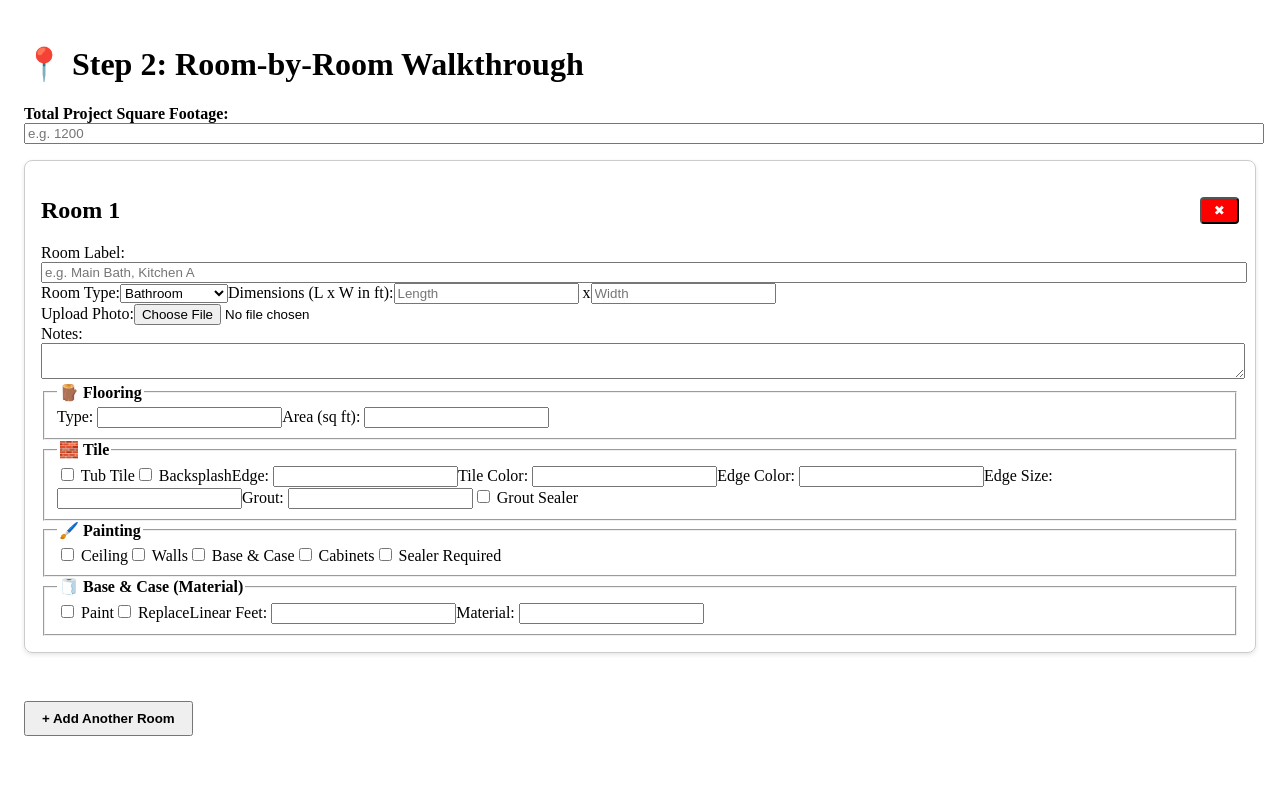
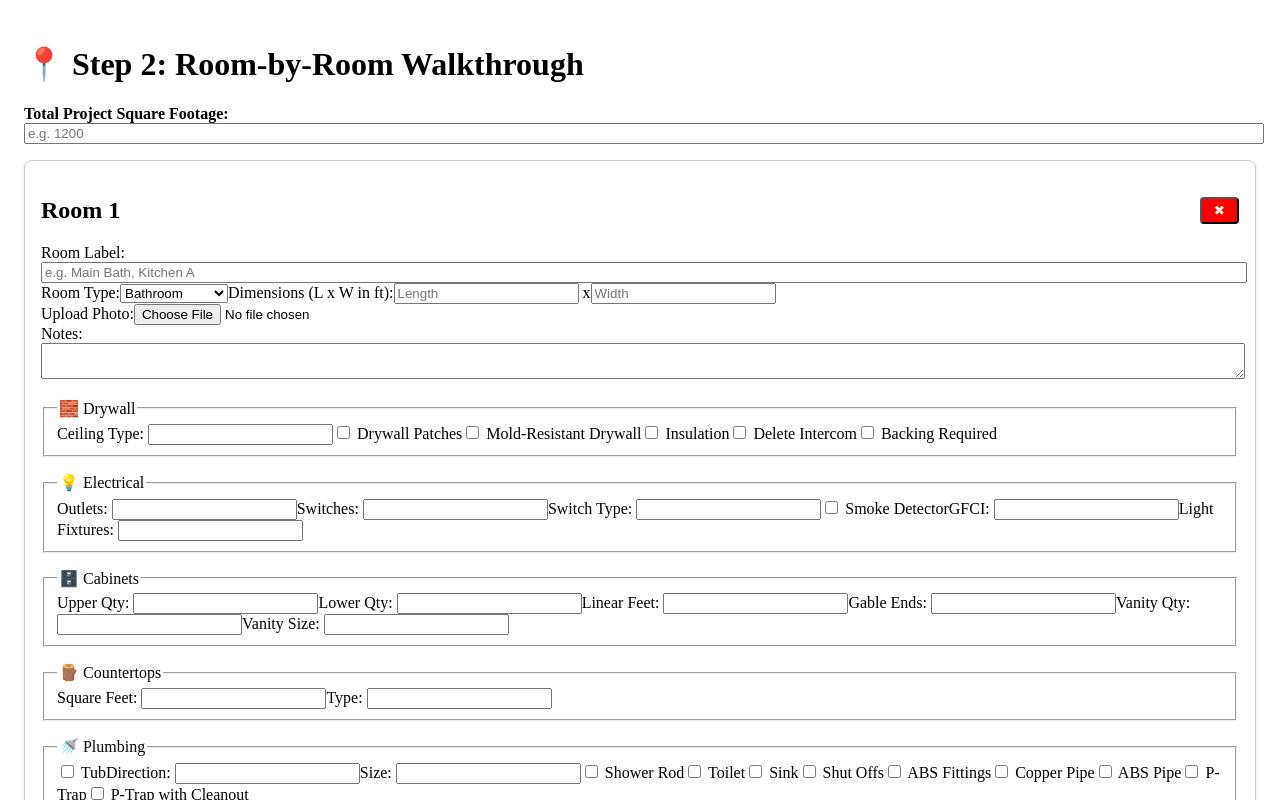
Before and after one commit to EnmanConstruction/Walkthrough-Quote-too, a Next.js app: page /step-2 in a window 1280 px wide. Shown: the top 800 px of the page. Built offline with nearby package versions, Linux system fonts and the light colour scheme.

Commit message:
Update step-2.js
added trade details

```diff
--- a/pages/step-2.js
+++ b/pages/step-2.js
@@ -1,4 +1,4 @@
-// File: /pages/walkthrough/step-2.js
+// Full working visual rendering version with all trade sections
 
 import { useState } from 'react';
 
@@ -35,6 +35,49 @@
     replace: false,
     linearFeet: '',
     material: '',
+  },
+  drywall: {
+    ceilingType: '',
+    drywallPatches: false,
+    moldDrywall: false,
+    insulation: false,
+    deleteIntercom: false,
+    backingRequired: false,
+  },
+  electrical: {
+    outlets: '',
+    switches: '',
+    switchType: '',
+    smokeDetector: false,
+    gfci: '',
+    lightFixtures: '',
+  },
+  cabinets: {
+    upperQty: '',
+    lowerQty: '',
+    linearFeet: '',
+    gableEnds: '',
+    vanityQty: '',
+    vanitySize: '',
+  },
+  countertops: {
+    sqft: '',
+    type: '',
+  },
+  plumbing: {
+    tub: false,
+    tubDirection: '',
+    tubSize: '',
+    showerRod: false,
+    toilet: false,
+    sink: false,
+    absFittings: false,
+    copperPipe: false,
+    shutOffs: false,
+    absPipe: false,
+    pTrap: false,
+    pTrapCleanout: false,
+    plumbingNotes: '',
   },
 };
 
@@ -103,39 +146,60 @@
           <label>Notes:</label>
           <textarea value={room.notes} onChange={(e) => handleChange(index, null, 'notes', e.target.value)} style={{ width: '100%' }} /><br />
 
-          <fieldset>
-            <legend>🪵 <strong>Flooring</strong></legend>
-            Type: <input value={room.flooring.type} onChange={(e) => handleChange(index, 'flooring', 'type', e.target.value)} />
-            Area (sq ft): <input value={room.flooring.area} onChange={(e) => handleChange(index, 'flooring', 'area', e.target.value)} />
+          {/* Additional Trade Fields Start Here */}
+
+          <fieldset style={{ marginTop: '1rem' }}>
+            <legend>🧱 Drywall</legend>
+            Ceiling Type: <input value={room.drywall.ceilingType} onChange={(e) => handleChange(index, 'drywall', 'ceilingType', e.target.value)} />
+            <label><input type="checkbox" checked={room.drywall.drywallPatches} onChange={(e) => handleChange(index, 'drywall', 'drywallPatches', e.target.checked)} /> Drywall Patches</label>
+            <label><input type="checkbox" checked={room.drywall.moldDrywall} onChange={(e) => handleChange(index, 'drywall', 'moldDrywall', e.target.checked)} /> Mold-Resistant Drywall</label>
+            <label><input type="checkbox" checked={room.drywall.insulation} onChange={(e) => handleChange(index, 'drywall', 'insulation', e.target.checked)} /> Insulation</label>
+            <label><input type="checkbox" checked={room.drywall.deleteIntercom} onChange={(e) => handleChange(index, 'drywall', 'deleteIntercom', e.target.checked)} /> Delete Intercom</label>
+            <label><input type="checkbox" checked={room.drywall.backingRequired} onChange={(e) => handleChange(index, 'drywall', 'backingRequired', e.target.checked)} /> Backing Required</label>
           </fieldset>
 
-          <fieldset>
-            <legend>🧱 <strong>Tile</strong></legend>
-            <label><input type="checkbox" checked={room.tile.hasTubTile} onChange={(e) => handleChange(index, 'tile', 'hasTubTile', e.target.checked)} /> Tub Tile</label>
-            <label><input type="checkbox" checked={room.tile.hasBacksplash} onChange={(e) => handleChange(index, 'tile', 'hasBacksplash', e.target.checked)} /> Backsplash</label>
-            Edge: <input value={room.tile.edge} onChange={(e) => handleChange(index, 'tile', 'edge', e.target.value)} />
-            Tile Color: <input value={room.tile.tileColor} onChange={(e) => handleChange(index, 'tile', 'tileColor', e.target.value)} />
-            Edge Color: <input value={room.tile.edgeColor} onChange={(e) => handleChange(index, 'tile', 'edgeColor', e.target.value)} />
-            Edge Size: <input value={room.tile.edgeSize} onChange={(e) => handleChange(index, 'tile', 'edgeSize', e.target.value)} />
-            Grout: <input value={room.tile.grout} onChange={(e) => handleChange(index, 'tile', 'grout', e.target.value)} />
-            <label><input type="checkbox" checked={room.tile.groutSealer} onChange={(e) => handleChange(index, 'tile', 'groutSealer', e.target.checked)} /> Grout Sealer</label>
+          <fieldset style={{ marginTop: '1rem' }}>
+            <legend>💡 Electrical</legend>
+            Outlets: <input value={room.electrical.outlets} onChange={(e) => handleChange(index, 'electrical', 'outlets', e.target.value)} />
+            Switches: <input value={room.electrical.switches} onChange={(e) => handleChange(index, 'electrical', 'switches', e.target.value)} />
+            Switch Type: <input value={room.electrical.switchType} onChange={(e) => handleChange(index, 'electrical', 'switchType', e.target.value)} />
+            <label><input type="checkbox" checked={room.electrical.smokeDetector} onChange={(e) => handleChange(index, 'electrical', 'smokeDetector', e.target.checked)} /> Smoke Detector</label>
+            GFCI: <input value={room.electrical.gfci} onChange={(e) => handleChange(index, 'electrical', 'gfci', e.target.value)} />
+            Light Fixtures: <input value={room.electrical.lightFixtures} onChange={(e) => handleChange(index, 'electrical', 'lightFixtures', e.target.value)} />
           </fieldset>
 
-          <fieldset>
-            <legend>🖌️ <strong>Painting</strong></legend>
-            <label><input type="checkbox" checked={room.painting.ceiling} onChange={(e) => handleChange(index, 'painting', 'ceiling', e.target.checked)} /> Ceiling</label>
-            <label><input type="checkbox" checked={room.painting.walls} onChange={(e) => handleChange(index, 'painting', 'walls', e.target.checked)} /> Walls</label>
-            <label><input type="checkbox" checked={room.painting.baseCase} onChange={(e) => handleChange(index, 'painting', 'baseCase', e.target.checked)} /> Base & Case</label>
-            <label><input type="checkbox" checked={room.painting.cabinets} onChange={(e) => handleChange(index, 'painting', 'cabinets', e.target.checked)} /> Cabinets</label>
-            <label><input type="checkbox" checked={room.painting.sealerRequired} onChange={(e) => handleChange(index, 'painting', 'sealerRequired', e.target.checked)} /> Sealer Required</label>
+          <fieldset style={{ marginTop: '1rem' }}>
+            <legend>🗄️ Cabinets</legend>
+            Upper Qty: <input value={room.cabinets.upperQty} onChange={(e) => handleChange(index, 'cabinets', 'upperQty', e.target.value)} />
+            Lower Qty: <input value={room.cabinets.lowerQty} onChange={(e) => handleChange(index, 'cabinets', 'lowerQty', e.target.value)} />
+            Linear Feet: <input value={room.cabinets.linearFeet} onChange={(e) => handleChange(index, 'cabinets', 'linearFeet', e.target.value)} />
+            Gable Ends: <input value={room.cabinets.gableEnds} onChange={(e) => handleChange(index, 'cabinets', 'gableEnds', e.target.value)} />
+            Vanity Qty: <input value={room.cabinets.vanityQty} onChange={(e) => handleChange(index, 'cabinets', 'vanityQty', e.target.value)} />
+            Vanity Size: <input value={room.cabinets.vanitySize} onChange={(e) => handleChange(index, 'cabinets', 'vanitySize', e.target.value)} />
           </fieldset>
 
-          <fieldset>
-            <legend>🧻 <strong>Base & Case (Material)</strong></legend>
-            <label><input type="checkbox" checked={room.baseAndCase.paint} onChange={(e) => handleChange(index, 'baseAndCase', 'paint', e.target.checked)} /> Paint</label>
-            <label><input type="checkbox" checked={room.baseAndCase.replace} onChange={(e) => handleChange(index, 'baseAndCase', 'replace', e.target.checked)} /> Replace</label>
-            Linear Feet: <input value={room.baseAndCase.linearFeet} onChange={(e) => handleChange(index, 'baseAndCase', 'linearFeet', e.target.value)} />
-            Material: <input value={room.baseAndCase.material} onChange={(e) => handleChange(index, 'baseAndCase', 'material', e.target.value)} />
+          <fieldset style={{ marginTop: '1rem' }}>
+            <legend>🪵 Countertops</legend>
+            Square Feet: <input value={room.countertops.sqft} onChange={(e) => handleChange(index, 'countertops', 'sqft', e.target.value)} />
+            Type: <input value={room.countertops.type} onChange={(e) => handleChange(index, 'countertops', 'type', e.target.value)} />
+          </fieldset>
+
+          <fieldset style={{ marginTop: '1rem' }}>
+            <legend>🚿 Plumbing</legend>
+            <label><input type="checkbox" checked={room.plumbing.tub} onChange={(e) => handleChange(index, 'plumbing', 'tub', e.target.checked)} /> Tub</label>
+            Direction: <input value={room.plumbing.tubDirection} onChange={(e) => handleChange(index, 'plumbing', 'tubDirection', e.target.value)} />
+            Size: <input value={room.plumbing.tubSize} onChange={(e) => handleChange(index, 'plumbing', 'tubSize', e.target.value)} />
+            <label><input type="checkbox" checked={room.plumbing.showerRod} onChange={(e) => handleChange(index, 'plumbing', 'showerRod', e.target.checked)} /> Shower Rod</label>
+            <label><input type="checkbox" checked={room.plumbing.toilet} onChange={(e) => handleChange(index, 'plumbing', 'toilet', e.target.checked)} /> Toilet</label>
+            <label><input type="checkbox" checked={room.plumbing.sink} onChange={(e) => handleChange(index, 'plumbing', 'sink', e.target.checked)} /> Sink</label>
+            <label><input type="checkbox" checked={room.plumbing.shutOffs} onChange={(e) => handleChange(index, 'plumbing', 'shutOffs', e.target.checked)} /> Shut Offs</label>
+            <label><input type="checkbox" checked={room.plumbing.absFittings} onChange={(e) => handleChange(index, 'plumbing', 'absFittings', e.target.checked)} /> ABS Fittings</label>
+            <label><input type="checkbox" checked={room.plumbing.copperPipe} onChange={(e) => handleChange(index, 'plumbing', 'copperPipe', e.target.checked)} /> Copper Pipe</label>
+            <label><input type="checkbox" checked={room.plumbing.absPipe} onChange={(e) => handleChange(index, 'plumbing', 'absPipe', e.target.checked)} /> ABS Pipe</label>
+            <label><input type="checkbox" checked={room.plumbing.pTrap} onChange={(e) => handleChange(index, 'plumbing', 'pTrap', e.target.checked)} /> P-Trap</label>
+            <label><input type="checkbox" checked={room.plumbing.pTrapCleanout} onChange={(e) => handleChange(index, 'plumbing', 'pTrapCleanout', e.target.checked)} /> P-Trap with Cleanout</label>
+            <br />Plumbing Notes:
+            <textarea value={room.plumbing.plumbingNotes} onChange={(e) => handleChange(index, 'plumbing', 'plumbingNotes', e.target.value)} style={{ width: '100%' }} />
           </fieldset>
         </div>
       ))}
```
